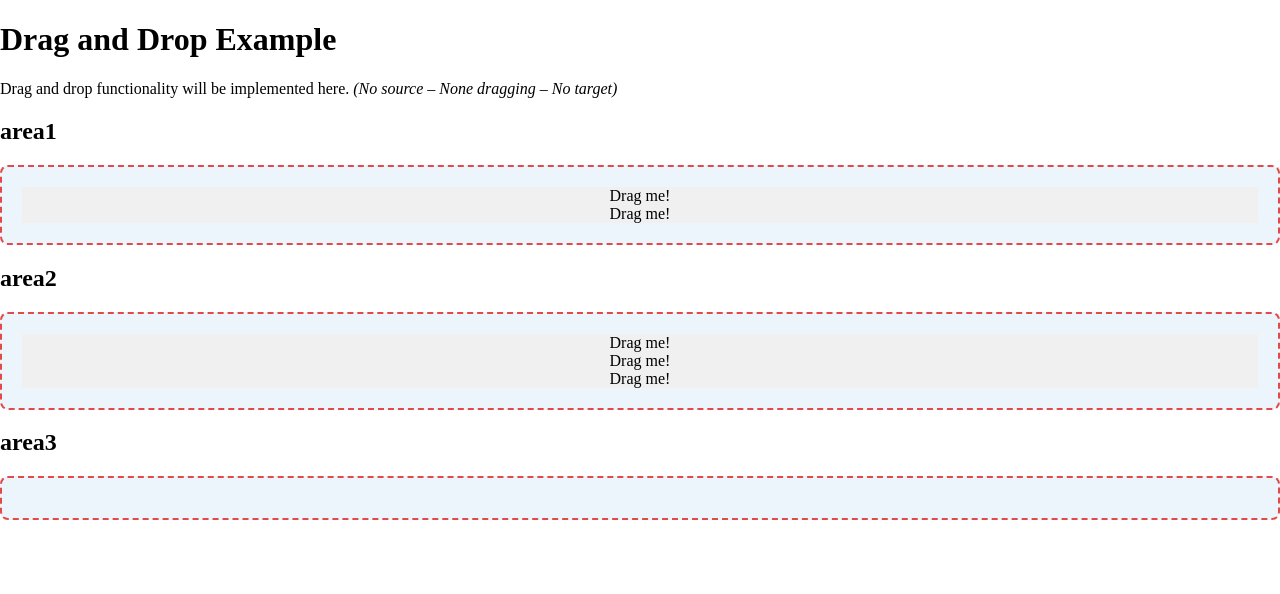
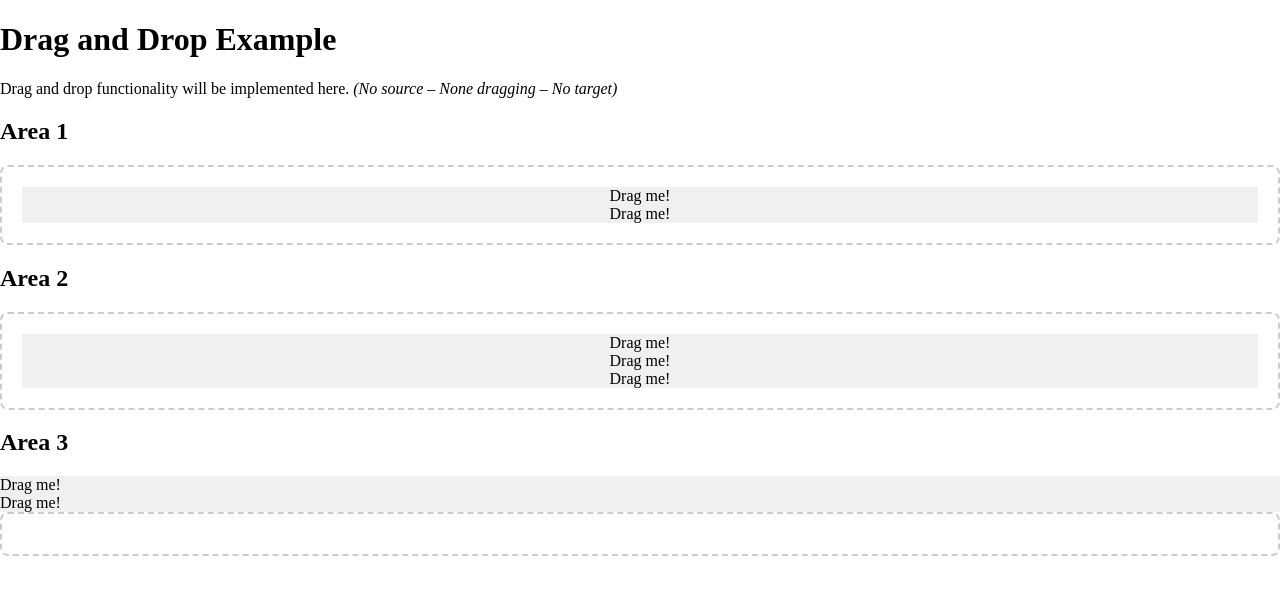
Before and after one commit to roman-nebel/dnd, a React (Vite) app: page / in a window 1280 px wide. Shown: the top 594 px of the page. Built offline with nearby package versions, Linux system fonts and the light colour scheme.

Commit message:
Refactor DragArea components to simplify onDrop handling and improve clarity; add DragElement2 for enhanced drag-and-drop functionality

```diff
--- a/demo/components/DragArea1.tsx
+++ b/demo/components/DragArea1.tsx
@@ -7,15 +7,16 @@ export default function DragArea1({
   onDrop,
 }: {
   dropId: string
-  onDrop?: (
-    canBeDropped: boolean,
-    dragElementRef: any,
-    dropContainerRef: any
-  ) => void
+  onDrop?: () => void
   children?: React.ReactNode
 }) {
+  function handleDrop() {
+    if (onDrop) {
+      onDrop()
+    }
+  }
   return (
-    <Droppable dropId={dropId} droppableTypes={['goal']} onDrop={onDrop}>
+    <Droppable dropId={dropId} handlers={{ onDrop: handleDrop, goal: {} }}>
       {children}
     </Droppable>
   )
--- a/demo/components/DragArea2.tsx
+++ b/demo/components/DragArea2.tsx
@@ -3,27 +3,20 @@ import Droppable from '../../src/components/Droppable'
 
 export default function DragArea1({
   children,
-  dropAreaId,
+  dropId,
+  onDrop,
 }: {
-  dropAreaId: string
+  dropId: string
+  onDrop?: () => void
   children?: React.ReactNode
 }) {
-  function dropHandler(
-    canBeDropped: boolean,
-    dragElementRef: any,
-    dropContainerRef: any
-  ) {
-    if (canBeDropped && dragElementRef && dropContainerRef) {
-      dropContainerRef.appendChild(dragElementRef)
+  function handleDrop() {
+    if (onDrop) {
+      onDrop()
     }
   }
-
   return (
-    <Droppable
-      dropId={dropAreaId}
-      droppableTypes={['goal2']}
-      onDrop={dropHandler}
-    >
+    <Droppable dropId={dropId} handlers={{ onDrop: handleDrop, goal2: {} }}>
       {children}
     </Droppable>
   )
--- /dev/null
+++ b/demo/components/DragElement2.tsx
@@ -0,0 +1,19 @@
+import Draggable from '../../src/components/Draggable'
+
+export default function DragElement2({ id, dragId }: any) {
+  return (
+    <Draggable
+      id={id}
+      dragId={dragId || id}
+      dragType="goal2"
+      style={{
+        cursor: 'grab',
+        transition: 'opacity 200ms ease',
+        backgroundColor: '#f0f0f0',
+        userSelect: 'none',
+      }}
+    >
+      Drag me!
+    </Draggable>
+  )
+}
--- a/demo/pages/DragAndDrop.tsx
+++ b/demo/pages/DragAndDrop.tsx
@@ -3,6 +3,7 @@ import DragArea1 from '../components/DragArea1'
 import DragArea2 from '../components/DragArea2'
 import DragElement1 from '../components/DragElement1'
 import { useDragAndDrop } from '../../src/provider/DragAndDrop'
+import DragElement2 from '../components/DragElement2'
 
 export default function DragAndDrop() {
   const [state, setState] = useState({
@@ -12,16 +13,12 @@ export default function DragAndDrop() {
   })
   const { dragElement, dragContainer, dropContainer } = useDragAndDrop()
 
-  function dropHandler(
-    canBeDropped: boolean,
-    dragElementRef: any,
-    dropContainerRef: any
-  ) {
-    if (canBeDropped && dragElementRef && dropContainerRef) {
+  function dropHandler() {
+    if (dragElement?.ref && dropContainer?.ref) {
       setState((prevState) => {
         const newState = { ...prevState }
-        const dragId = dragElementRef.dataset.dragId
-        const dropId = dropContainerRef.dataset.dropId
+        const dragId = dragElement?.ref.dataset.dragId
+        const dropId = dropContainer?.ref.dataset.dropId
 
         for (const area in newState) {
           newState[area] = newState[area].filter((el) => el !== dragId)
@@ -45,18 +42,34 @@ export default function DragAndDrop() {
           {dropContainer?.id || 'No target'})
         </i>
       </p>
-      {(Object.keys(state) as Array<keyof typeof state>).map((areaId) => {
-        return (
-          <div key={areaId} className="drag-area">
-            <h2>{areaId}</h2>
-            <DragArea1 dropId={areaId} onDrop={dropHandler}>
-              {state[areaId].map((el) => (
-                <DragElement1 key={el} dragId={el} />
-              ))}
-            </DragArea1>
-          </div>
-        )
-      })}
+      <div key={'area1'} className="drag-area">
+        <h2>{'Area 1'}</h2>
+        <DragArea1 dropId={'area1'} onDrop={dropHandler}>
+          {state['area1'].map((el) => (
+            <DragElement1 key={el} dragId={el} />
+          ))}
+        </DragArea1>
+      </div>
+      <div key={'area2'} className="drag-area">
+        <h2>{'Area 2'}</h2>
+        <DragArea1 dropId={'area2'} onDrop={dropHandler}>
+          {state['area2'].map((el) => (
+            <DragElement1 key={el} dragId={el} />
+          ))}
+        </DragArea1>
+      </div>
+      <div key={'area3'} className="drag-area">
+        <h2>{'Area 3'}</h2>
+        <div>
+          <DragElement2 dragId={'el6'} />
+          <DragElement2 dragId={'el7'} />
+        </div>
+        <DragArea2 dropId={'area3'} onDrop={dropHandler}>
+          {state['area3'].map((el) => (
+            <DragElement1 key={el} dragId={el} />
+          ))}
+        </DragArea2>
+      </div>
     </div>
   )
 }
--- a/src/components/Droppable.tsx
+++ b/src/components/Droppable.tsx
@@ -2,18 +2,24 @@ import React from 'react'
 import { useDropContainer } from '../provider/DragAndDrop'
 import setlassNames from '../utils/classNames'
 
+type BaseHandlers = {
+  onDragEnter?: () => void
+  onDragLeave?: () => void
+  onDragOver?: () => void
+  onDragEnd?: () => void
+  onDrop?: () => void
+}
+
+type TypeSpecificHandlers = {
+  [key: string]: BaseHandlers
+}
+
+type Handlers = BaseHandlers & TypeSpecificHandlers
+
 interface DroppableProps {
   className?: string | null
   dropId: string
-  droppableTypes?: string[]
-  onDragEnter?: () => void
-  onDragLeave?: () => void
-  onDragEnd?: () => void
-  onDrop?: (
-    canBeDropped: boolean,
-    dragElementRef: any,
-    dropElementRef: any
-  ) => void
+  handlers?: Handlers | any
   children?: React.ReactNode
   [key: string]: any
 }
@@ -21,18 +27,26 @@ interface DroppableProps {
 export default function Droppable({
   className = null,
   dropId,
-  droppableTypes,
-  onDragEnter,
-  onDragLeave,
-  onDragEnd,
-  onDrop,
+  handlers = {},
   children,
   ...props
 }: DroppableProps) {
+  const droppableTypes =
+    Object.keys(handlers).filter((key) => {
+      const value = handlers[key]
+      return (
+        typeof value === 'object' &&
+        value !== null &&
+        typeof value !== 'function'
+      )
+    }) || []
   const droppableContainer = {
     id: dropId,
     types: droppableTypes || [],
   }
+
+  const { onDragEnter, onDragLeave, onDragOver, onDragEnd, onDrop } = handlers
+
   const {
     canBeDropped,
     readyToDrop,
@@ -48,7 +62,7 @@ export default function Droppable({
       className={setlassNames([
         className,
         'droppable',
-        canBeDropped ? '_available' : '_unavailable',
+        canBeDropped ? '_available' : '',
         readyToDrop ? '_ready' : '',
       ])}
       onDragEnter={(e: React.DragEvent<HTMLDivElement>) => {
@@ -70,6 +84,7 @@ export default function Droppable({
         e && e.preventDefault()
         dropHandler(onDrop)
       }}
+      {...props}
     >
       {children}
     </div>
--- a/src/provider/DragAndDrop.tsx
+++ b/src/provider/DragAndDrop.tsx
@@ -123,6 +123,7 @@ export function useDropContainer({
 
   function dragEnterHandler(onDragEnter?: () => void) {
     setTimeout(() => {
+      console.log()
       onDragEnter && onDragEnter()
       updateData({
         dropContainer: { id, types, ref: dropRef.current },
@@ -135,15 +136,10 @@ export function useDropContainer({
     updateData({ dropContainer: null })
   }
 
-  function dropHandler(
-    onDrop?: (
-      canBeDropped: boolean,
-      dragElementRef: any,
-      dropContainerRef: any
-    ) => void
-  ) {
+  function dropHandler(onDrop?: () => void) {
+    console.log('dropHandler', onDrop)
     if (!dragElement || !state.canBeDropped) return
-    onDrop && onDrop(state.canBeDropped, dragElement.ref, dropContainer?.ref)
+    onDrop && onDrop()
     //showElement(dragElement.ref)
     updateData({ dragElement: null, dragContainer: null, dropContainer: null })
   }
```
